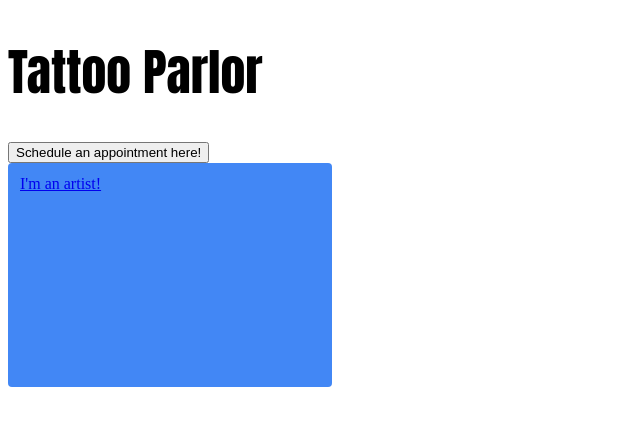
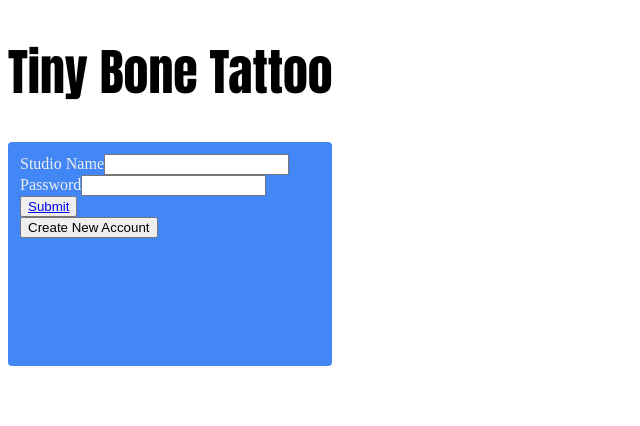
Before and after one commit to jcoteeeeee/Project-Phase-3, a React (Vite) app in the folder frontend/: page / in a window 1280 px wide. Shown: the top 426 px of the page, without its empty margins (0-640 px from the left). Built offline with nearby package versions, Linux system fonts and the light colour scheme.

Commit message:
added hot toast and sneaky login

```diff
--- a/frontend/package.json
+++ b/frontend/package.json
@@ -13,6 +13,7 @@
     "react": "^18.2.0",
     "react-datetime-picker": "^4.1.1",
     "react-dom": "^18.2.0",
+    "react-hot-toast": "^2.4.0",
     "server": "^1.0.38"
   },
   "devDependencies": {
--- a/frontend/src/pages/ArtistHomepage.jsx
+++ b/frontend/src/pages/ArtistHomepage.jsx
@@ -25,6 +25,7 @@ return <div {...props}>{children}</div>
           </div>
           <div className='viewAllApptsBox'>
             <h3>List of Appointments</h3>
+            <h3>Staff</h3>
           </div>
         </div>
     )
--- a/frontend/src/pages/Header.jsx
+++ b/frontend/src/pages/Header.jsx
@@ -4,14 +4,7 @@ const Header = () => {
     return(
       <div id="header">
         <div id="title">
-            <h1 >Tattoo Parlor</h1>
-        </div>
-
-        <div id="navbar">
-            {/* <h3>About Us</h3>
-            <h3>Gallery</h3>
-            <h3>Artists</h3>
-            <h3>Contact</h3> */}
+            <h1 >Tiny Bone Tattoo</h1>
         </div>
       </div>
     )
--- a/frontend/src/pages/HomePage.jsx
+++ b/frontend/src/pages/HomePage.jsx
@@ -2,9 +2,9 @@ import { useEffect } from 'react'
 import Header from './Header'
 import AptBtn from './AptBtn'
 // import PhotoDisplay from './PhotoDisplay'
-import AptCalendar from './AptCalendar'
 import { Link } from "react-router-dom";
-import ArtistHomepage from './ArtistHomepage'
+import ArtistHomepage from './ArtistHomepage';
+import toast, { Toaster } from 'react-hot-toast';
 // import './src/App.css'
 
 
@@ -28,12 +28,11 @@ function Box({ children, ...props }) {
   return <div {...props}>{children}</div>
 }
 
+const notify = () => toast('All Full');
+
     return(
         <div>
             <Header/>
-            <AptBtn/>
-            {/* <PhotoDisplay photos={photos}/> */}
-            {/* <AptCalendar/> */}
             <Box
             style={{
                 backgroundColor: '#4287f5',
@@ -43,7 +42,24 @@ function Box({ children, ...props }) {
                 padding: 12,
                 width: 300,
                 }}>
-                <Link style= {{fontColor: '#fff'}} to="artisthomepage">I'm an artist!</Link>
+                <form>
+                    <div className="input-group">
+                        <label htmlFor="name">Studio Name</label>
+                            <input type="text" id="name" />
+                    </div>
+                    <div className="input-group">
+                        <label htmlFor="email">Password</label>
+                         <input type="email" id="email" />
+                    </div>
+                    <button type="submit" className="submit-btn">
+                    <Link style= {{fontColor: '#fff'}} to="artisthomepage">Submit</Link>
+                    </button>
+                 </form>
+                <div>
+                    <button onClick={notify}>Create New Account</button>
+                    <Toaster />
+                </div>
+
             </Box>
         </div>
     )
```
Also changed, not shown: 1 other file (tests, documents, lock files or other folders).
